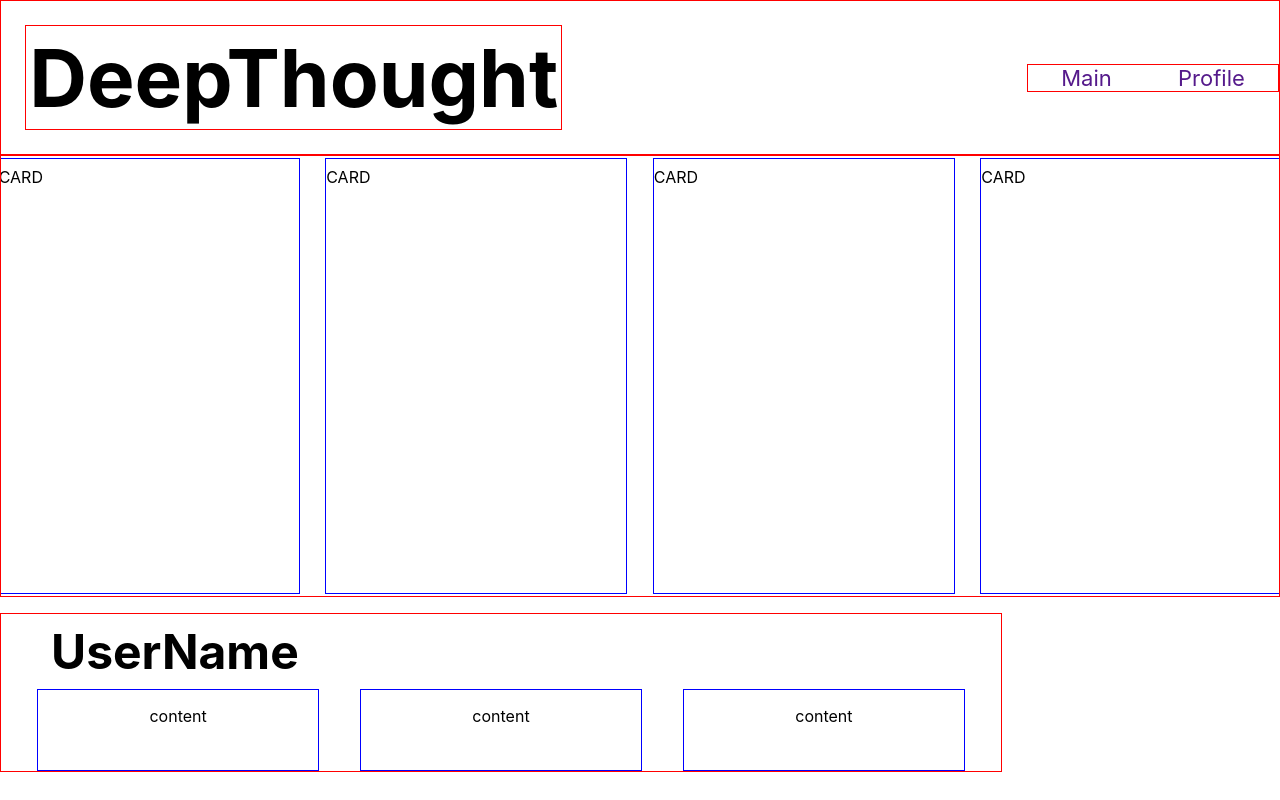
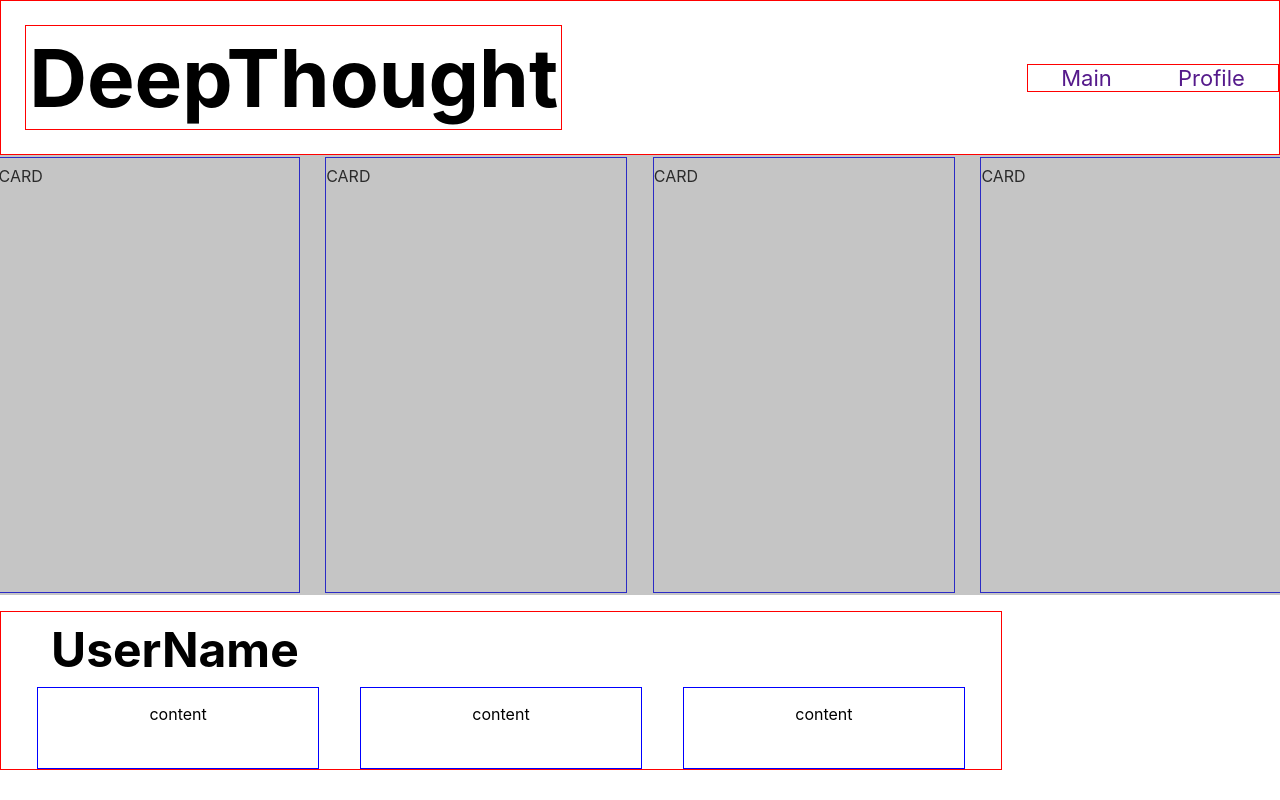
Before and after one commit to KevinKra/DeepThought, a React (Create React App) app: page / in a window 1280 px wide. Built offline with nearby package versions, Linux system fonts and the light colour scheme.

Commit message:
Implement styles

```diff
--- a/src/components/CardSlideshow.js
+++ b/src/components/CardSlideshow.js
@@ -12,6 +12,7 @@ const CardSlideshow = () => {
       <CardTopic />
       <CardTopic />
       <CardTopic />
+      <div className="blurScreen" />
     </section>
   );
 };
--- a/src/styles/_CardSlideshow.scss
+++ b/src/styles/_CardSlideshow.scss
@@ -1,7 +1,7 @@
 @import "variables";
 
 .cardSlideShow {
-  border: 1px solid red;
+  // border: 1px solid red;
   display: flex;
   align-items: center;
   justify-content: center;
@@ -11,3 +11,14 @@
   overflow: hidden;
   overflow-x: scroll;
 }
+
+.blurScreen {
+  // border: 3px solid orange;
+  position: absolute;
+  background-color: rgba(109, 109, 109, 0.397);
+  // backdrop-filter: blur(100%);
+  width: 100%;
+  height: 100%;
+  z-index: 0;
+  height: inherit;
+}
```
